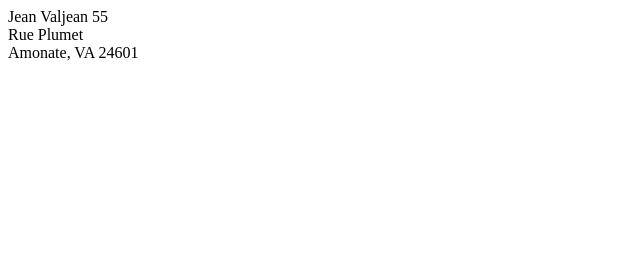
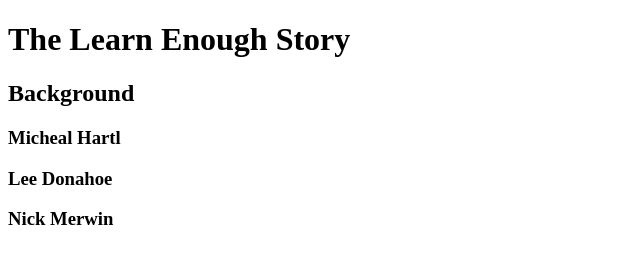
Before and after one commit to gitvar/sample_website, a plain HTML site: page index.html in a window 1280 px wide. Shown: the whole page, without its empty margins (0-640 px from the left). Drawn offline with Linux system fonts and the light colour scheme.

Commit message:
Add content to the body.

```diff
--- a/index.html
+++ b/index.html
@@ -1,12 +1,14 @@
 <!DOCTYPE html>
 <html>
   <head>
-    <title>Who am I?</title>
+    <title>LEtBD</title>
     <meta charset="utf-8">
   </head>
   <body>
-    Jean Valjean 55<br>
-    Rue Plumet<br>
-    Amonate, VA 24601
+    <h1>The Learn Enough Story</h1>
+    <h2>Background</h2>
+    <h3>Micheal Hartl</h3>
+    <h3>Lee Donahoe</h3>
+    <h3>Nick Merwin</h3>
   </body>
 </html>
```
